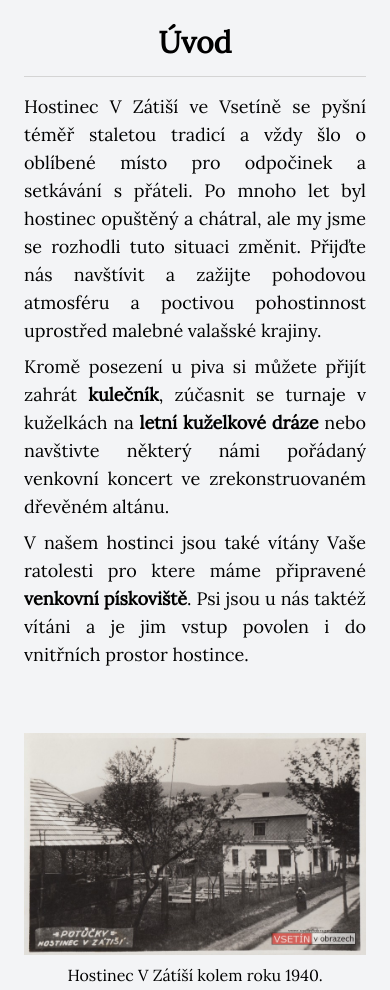
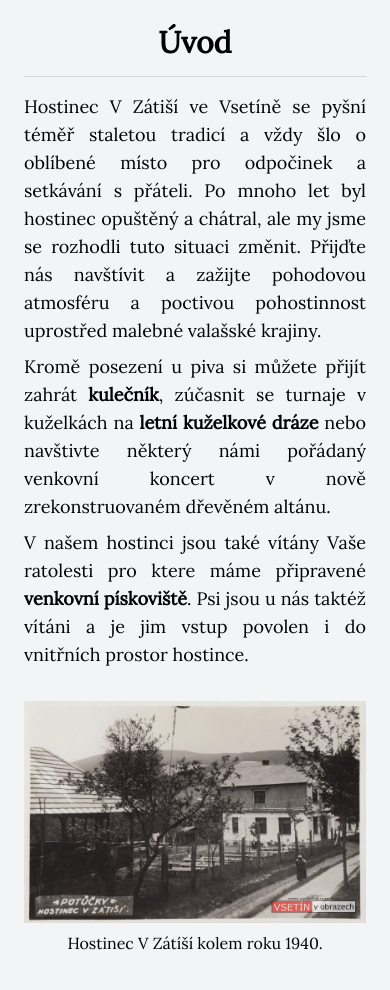
Before and after one commit to stepanmk/potucky, a plain HTML site: page index.html in a window 390 px wide. Shown: the part 844-1834 px from the top of the page. Drawn offline with nearby package versions, Linux system fonts and the light colour scheme.

Commit message:
almost done

```diff
--- a/index.html
+++ b/index.html
@@ -149,7 +149,7 @@
     <div class="flex flex-col gap-y-8">
       <div class="p-6">
         <h3 class="text-3xl font-semibold pb-4 border-b border-neutral-300">Úvod</h3>
-        <div class="flex lg:flex-row flex-col pt-4 gap-14">
+        <div class="flex lg:flex-row flex-col pt-4 lg:gap-14 gap-6">
           <div class="lg:w-[50%] flex flex-col items-start justify-center">
             <p class="text-lg mb-2 text-justify">Hostinec V Zátiší ve Vsetíně se pyšní téměř staletou tradicí a vždy šlo o oblíbené místo pro odpočinek a setkávání s přáteli.
               Po mnoho let byl hostinec opuštěný a chátral, ale my jsme se rozhodli tuto situaci změnit. Přijďte nás navštívit a zažijte pohodovou atmosféru a poctivou pohostinnost
@@ -157,7 +157,7 @@
             </p>
 
             <p class="text-lg mb-2 text-justify">Kromě posezení u piva si můžete přijít zahrát <span class="font-semibold">kulečník</span>, zúčasnit se turnaje v kuželkách na <span class="font-semibold">letní kuželkové dráze</span>
-              nebo navštivte některý námi pořádaný venkovní koncert ve zrekonstruovaném dřevěném altánu.
+              nebo navštivte některý námi pořádaný venkovní koncert v nově zrekonstruovaném dřevěném altánu.
             </p>
 
 
```
